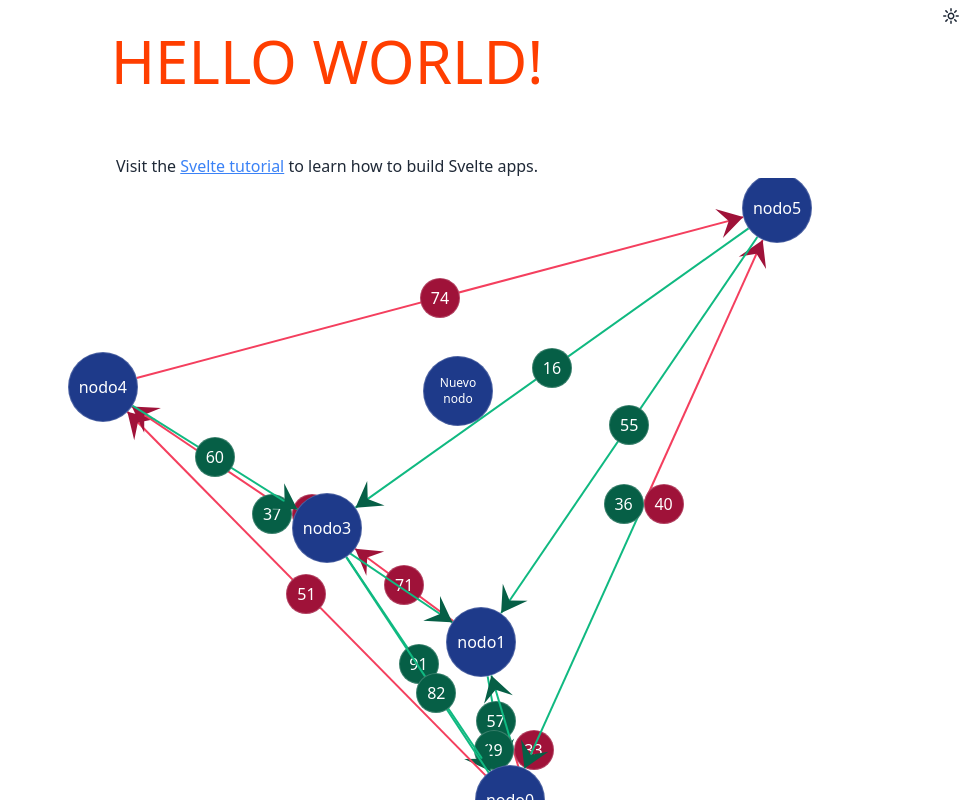
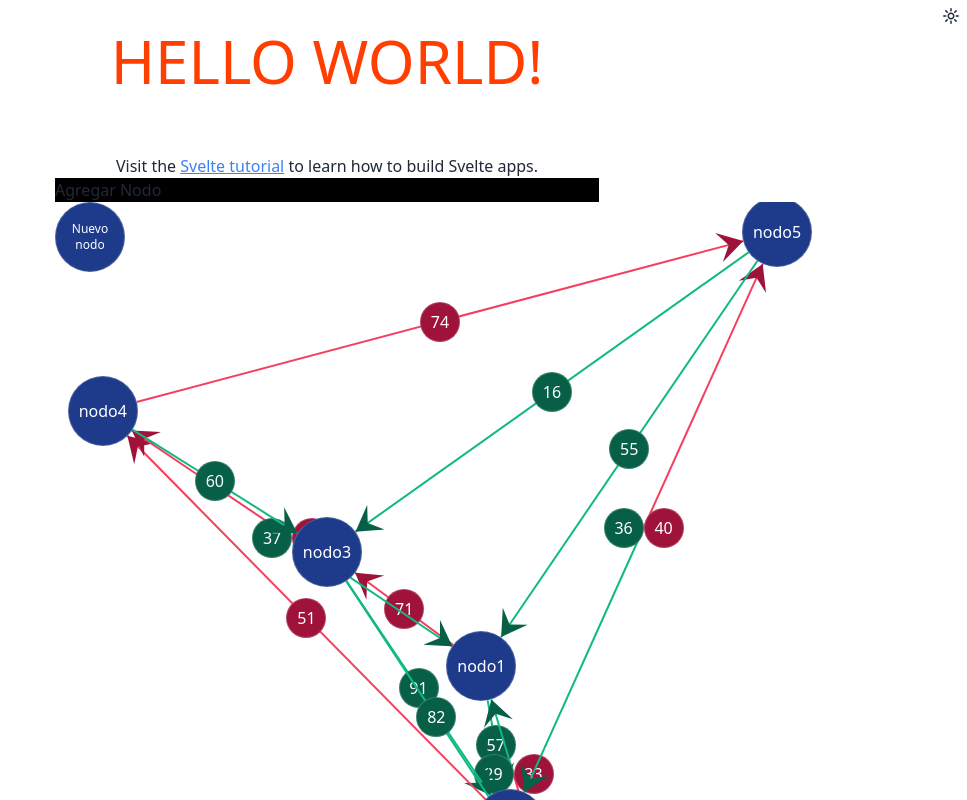
Before and after one commit to IsraPerez98/ford-fulkerson-app, a Svelte app: page / in a window 1280 px wide. Shown: the top 800 px of the page, without its empty margins (313-1280 px from the left). Built offline with nearby package versions, Linux system fonts and the light colour scheme.

Commit message:
bugfix menu

```diff
--- a/src/components/Grafo/Menu/Items/AgregarNodo.svelte
+++ b/src/components/Grafo/Menu/Items/AgregarNodo.svelte
@@ -6,27 +6,18 @@
 
     export let agregarNodo: Function;
 
+    let divMenu: any;
+
     let moviendo = false;
 
     const radio = 35;
 
-    let div: any;
-
     let sgvnodonuevo: any;
 
-    let posDiv;
+    let posX = 0 + radio;
+    let posY = 0 + radio;
 
-    let posX = 0;
-    let posY = 0;
-
-    function obtenerPosicionDiv() {
-        posDiv = div.getBoundingClientRect();
-
-        posX = posDiv.x + radio;
-        posY = posDiv.y + radio;
-    }
-
-    $: if(svggrafo || div) {
+    $: if(svggrafo || divMenu) {
         draw();
     }
 
@@ -50,8 +41,9 @@
     }
 
     function draw() {
-        //console.log("dibujando nuevo nodo");
-        if(!svggrafo || !div) {
+        console.log("dibujando nuevo nodo");
+        console.log({svggrafo, divMenu});
+        if(!svggrafo || !divMenu) {
             return;
         }
 
@@ -59,8 +51,12 @@
             sgvnodonuevo.remove();
         }
 
+        console.log("dibujando nuevo nodo xd");
+
         if (!moviendo) {
-            obtenerPosicionDiv();
+            posX = 0 + radio;
+            posY = 0 + radio;
+            //console.log({posX, posY});
         }
 
         sgvnodonuevo = svggrafo.append("svg")
@@ -87,6 +83,6 @@
     }
 </script>
 
-<div bind:this={div}>
+<div bind:this={divMenu}>
 
 </div>
--- a/src/components/Grafo/Menu/Menu.svelte
+++ b/src/components/Grafo/Menu/Menu.svelte
@@ -3,12 +3,46 @@
 
     export let svggrafo: any;
 
+    let items = [];
+
+    $: if(svggrafo) {
+        items = generarItems();
+    }
+
     export let agregarNodo: Function;
+
+    function generarItems() {
+        return [
+            {
+                nombre: "Agregar Nodo",
+                componente: AgregarNodo,
+                props: {
+                    svggrafo: svggrafo,
+                    agregarNodo: agregarNodo,
+                }
+            }
+        ];
+    }
+
+
 
 </script>
 
 <div>
     <div class="flex bg-black">
-        <AgregarNodo svggrafo={svggrafo} agregarNodo={agregarNodo}/>
+        {#each items as item }
+            <div>
+                <div>
+                    <p>
+                        {#if item.nombre}
+                            {item.nombre}
+                        {/if}
+                    </p>
+                </div>
+                <div>
+                    <svelte:component this={item.componente} {...item.props} />
+                </div>
+            </div>
+        {/each}
     </div>
 </div>
```
